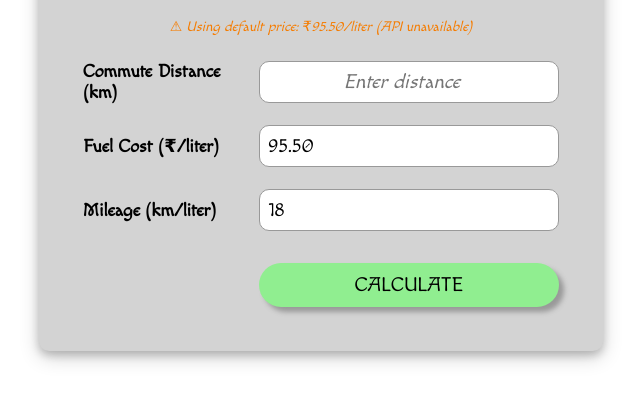
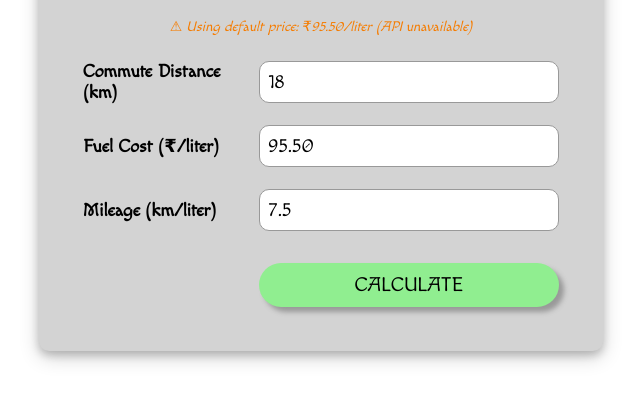
Before and after one commit to TummanapallyAnuraag/utilities, a plain HTML site: page mileage/index.html in a window 1280 px wide. Shown: the part 72-474 px from the top of the page, without its empty margins (319-960 px from the left). Drawn offline with Linux system fonts and the light colour scheme; no server answers; files whose address does not match are found by name.

Commit message:
Update index.html

```diff
--- a/mileage/index.html
+++ b/mileage/index.html
@@ -116,15 +116,15 @@
         <table>
             <tr>
                 <td>Commute Distance (km)</td>
-                <td><input id="distance" type="number" placeholder="Enter distance" value=""></td>
+                <td><input id="distance" type="number" placeholder="Enter distance" value="18"></td>
             </tr>
             <tr>
                 <td>Fuel Cost (₹/liter)</td>
-                <td><input id="fuelCost" type="number" placeholder="Enter fuel cost" step="0.01" value=""></td>
+                <td><input id="fuelCost" type="number" placeholder="Enter fuel cost" step="0.01" value="110"></td>
             </tr>
             <tr>
                 <td>Mileage (km/liter)</td>
-                <td><input id="mileage" type="number" placeholder="Enter mileage" step="0.1" value="18"></td>
+                <td><input id="mileage" type="number" placeholder="Enter mileage" step="0.1" value="7.5"></td>
             </tr>
             <tr>
                 <td></td>
```
